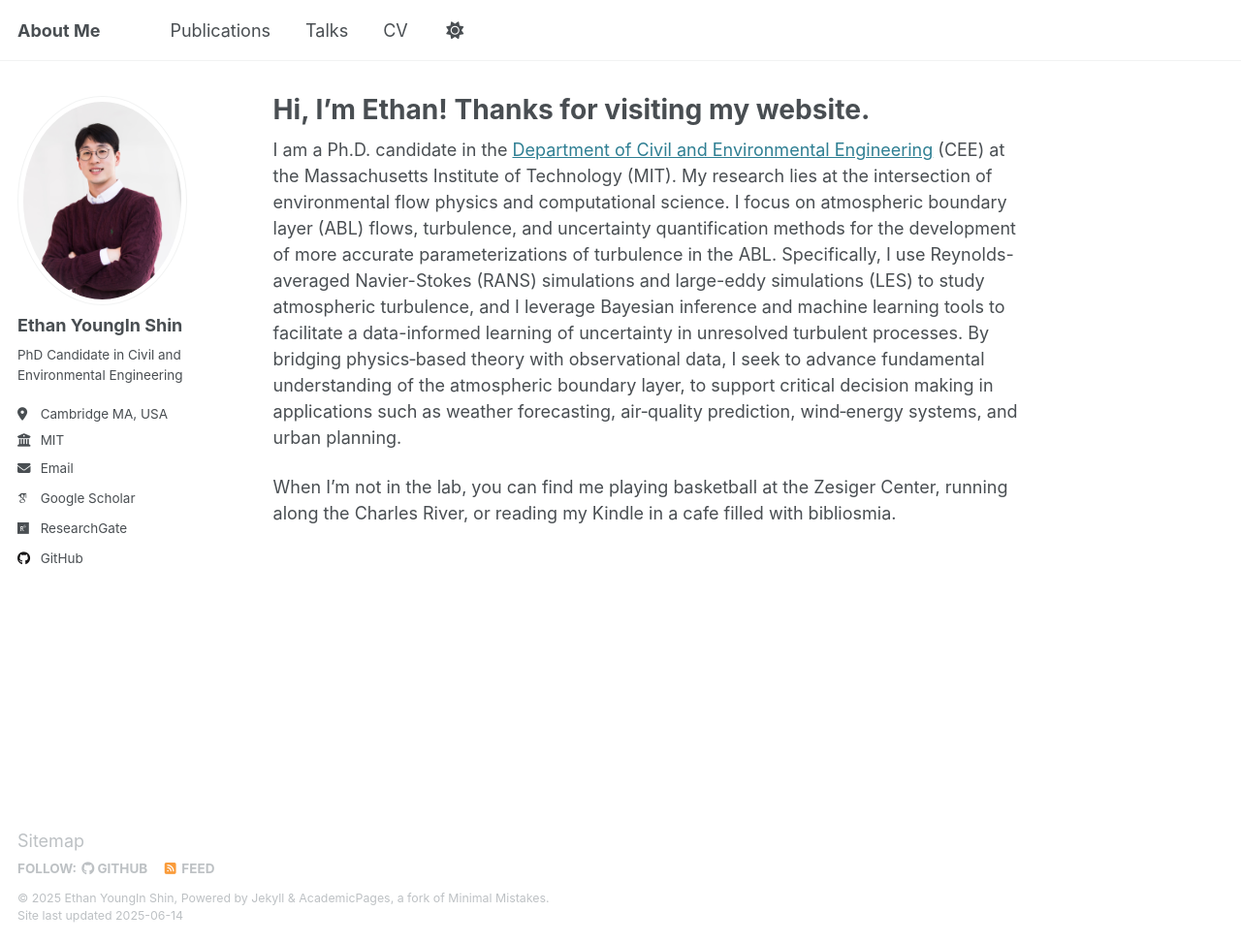
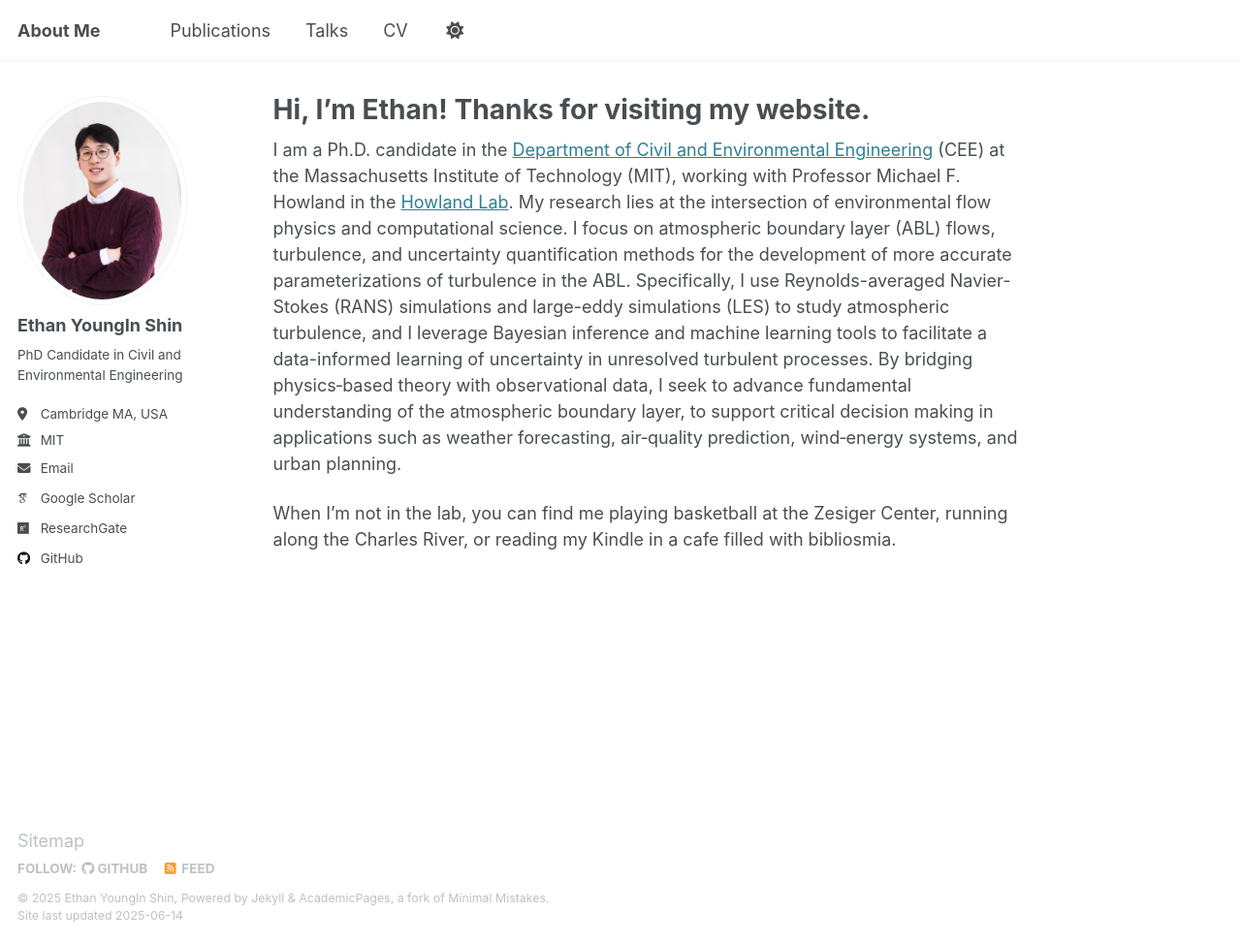
Before and after one commit to duddlshin/duddlshin.github.io, a Jekyll site: the page built from _pages/about.md, in a window 1280 px wide and 973 px high. Shown: the whole window at 97% size. Built offline with Jekyll 4.4.1, drawn with Linux system fonts in a browser that asks for light colours; some web fonts are replaced.

Commit message:
Update to about me

```diff
--- a/_pages/about.md
+++ b/_pages/about.md
@@ -7,7 +7,7 @@ redirect_from:
   - /about.html
 ---
 
-I am a Ph.D. candidate in the [Department of Civil and Environmental Engineering](https://cee.mit.edu) (CEE) at the Massachusetts Institute of Technology (MIT).
+I am a Ph.D. candidate in the [Department of Civil and Environmental Engineering](https://cee.mit.edu) (CEE) at the Massachusetts Institute of Technology (MIT), working with Professor Michael F. Howland in the [Howland Lab](https://www.howlandlab.com).
 My research lies at the intersection of environmental flow physics and computational science.
 I focus on atmospheric boundary layer (ABL) flows, turbulence, and uncertainty quantification methods for the development of more accurate parameterizations of turbulence in the ABL.
 Specifically, I use Reynolds-averaged Navier-Stokes (RANS) simulations and large-eddy simulations (LES) to study atmospheric turbulence, and I leverage Bayesian inference and machine learning tools to facilitate a data-informed learning of uncertainty in unresolved turbulent processes.
```
